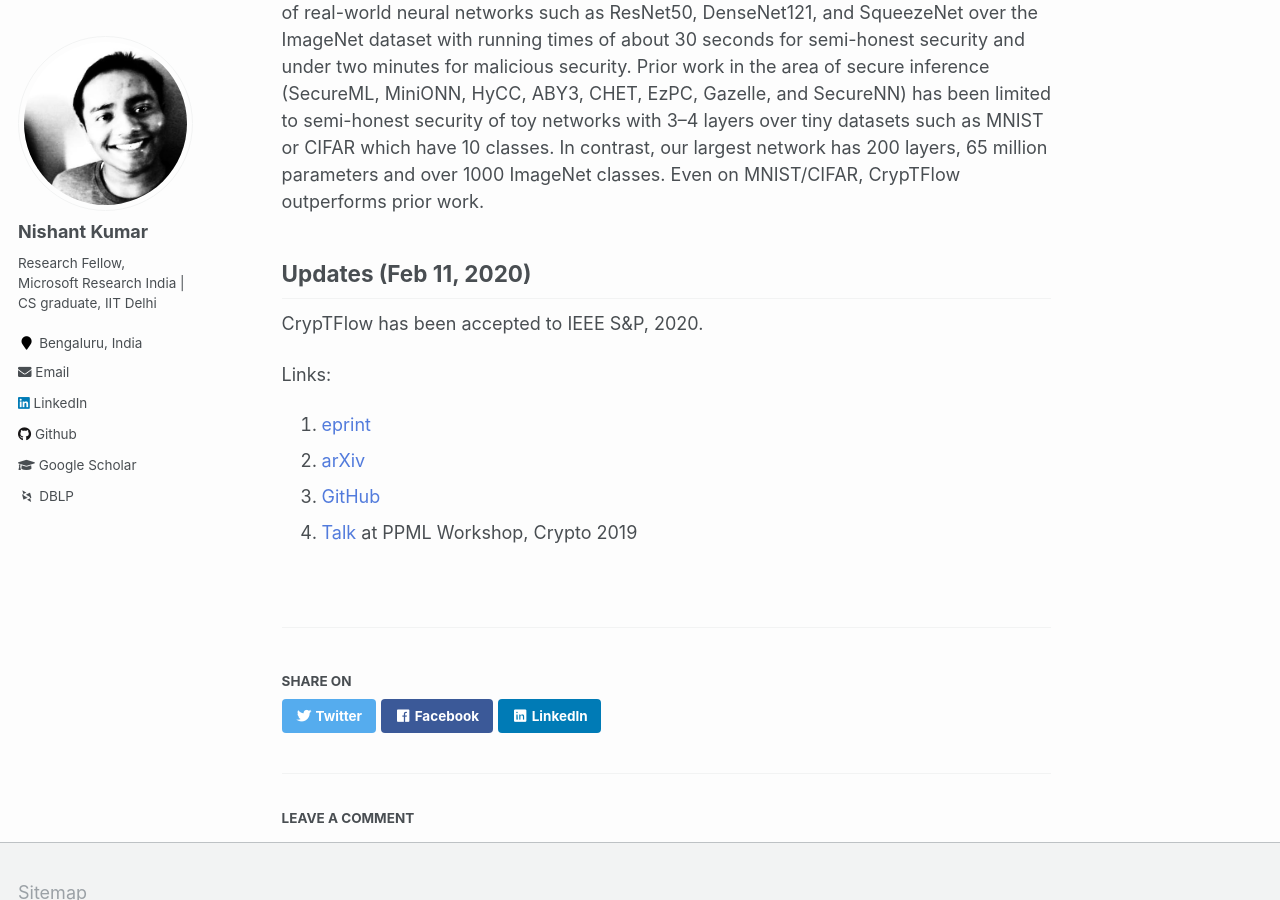
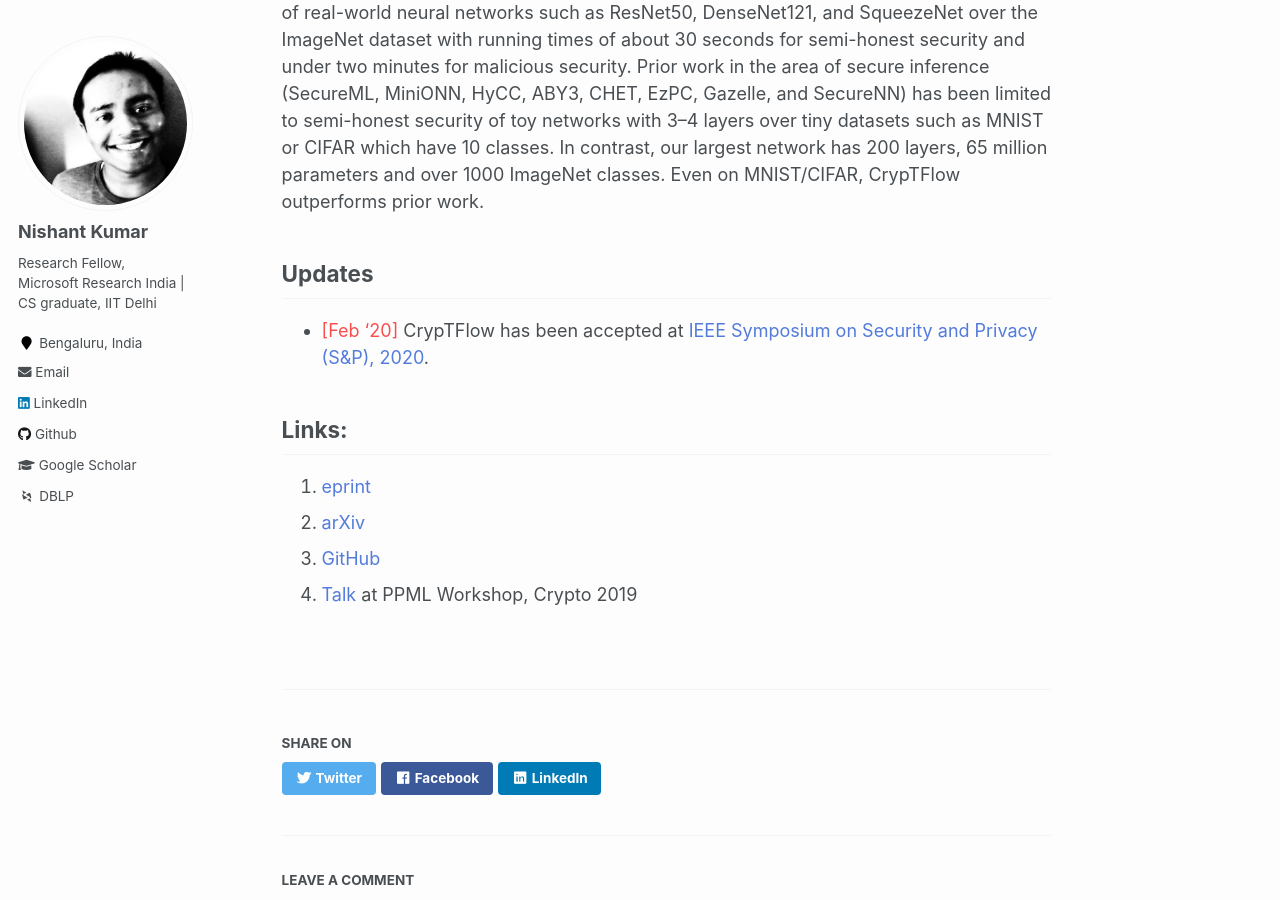
Before and after one commit to nishkum/nishkum.github.io, a Jekyll site: the page built from _publications/2019-09-15-cryptflow.md, in a window 1280 px wide and 900 px high, scrolled down 590 px. Built offline with Jekyll 4.4.1, drawn with Linux system fonts in a browser that asks for light colours; some web fonts are replaced; comment, search, counter and statistics services are not loaded.

Commit message:
Small updates.

```diff
--- a/_publications/2019-09-15-cryptflow.md
+++ b/_publications/2019-09-15-cryptflow.md
@@ -15,10 +15,10 @@ We present CrypTFlow, a first of its kind system that converts TensorFlow infere
 
 We experimentally demonstrate the power of our system by showing the secure inference of real-world neural networks such as ResNet50, DenseNet121, and SqueezeNet over the ImageNet dataset with running times of about 30 seconds for semi-honest security and under two minutes for malicious security. Prior work in the area of secure inference (SecureML, MiniONN, HyCC, ABY3, CHET, EzPC, Gazelle, and SecureNN) has been limited to semi-honest security of toy networks with 3--4 layers over tiny datasets such as MNIST or CIFAR which have 10 classes. In contrast, our largest network has 200 layers, 65 million parameters and over 1000 ImageNet classes. Even on MNIST/CIFAR, CrypTFlow outperforms prior work.
 
-## Updates (Feb 11, 2020)
-CrypTFlow has been accepted to IEEE S&P, 2020.
+## Updates
+- <span style="color:#fa4d4d">[Feb '20]</span> CrypTFlow has been accepted at [IEEE Symposium on Security and Privacy (S&P), 2020](https://www.ieee-security.org/TC/SP2020/).
 
-Links:
+## Links:
 1. [eprint](https://eprint.iacr.org/2019/1049)
 2. [arXiv](https://arxiv.org/abs/1909.07814)
 3. [GitHub](https://github.com/mpc-msri/EzPC)
```
Also changed, not shown: _manuscripts/2019-10-30-srchcomp.md (+1 -1 lines), _projects/2019-09-15-project-cryptflow.md (+3 -1 lines).
